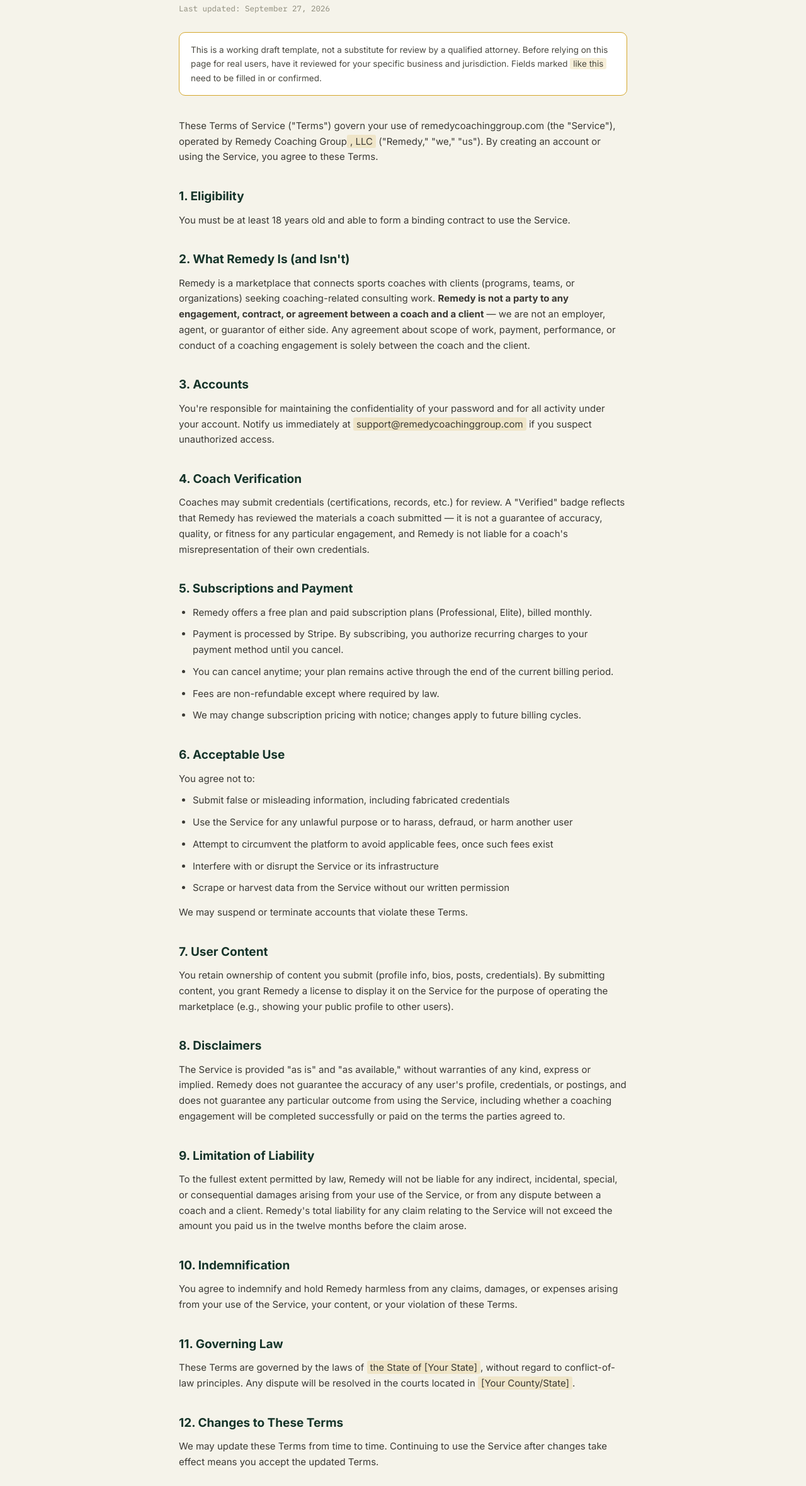
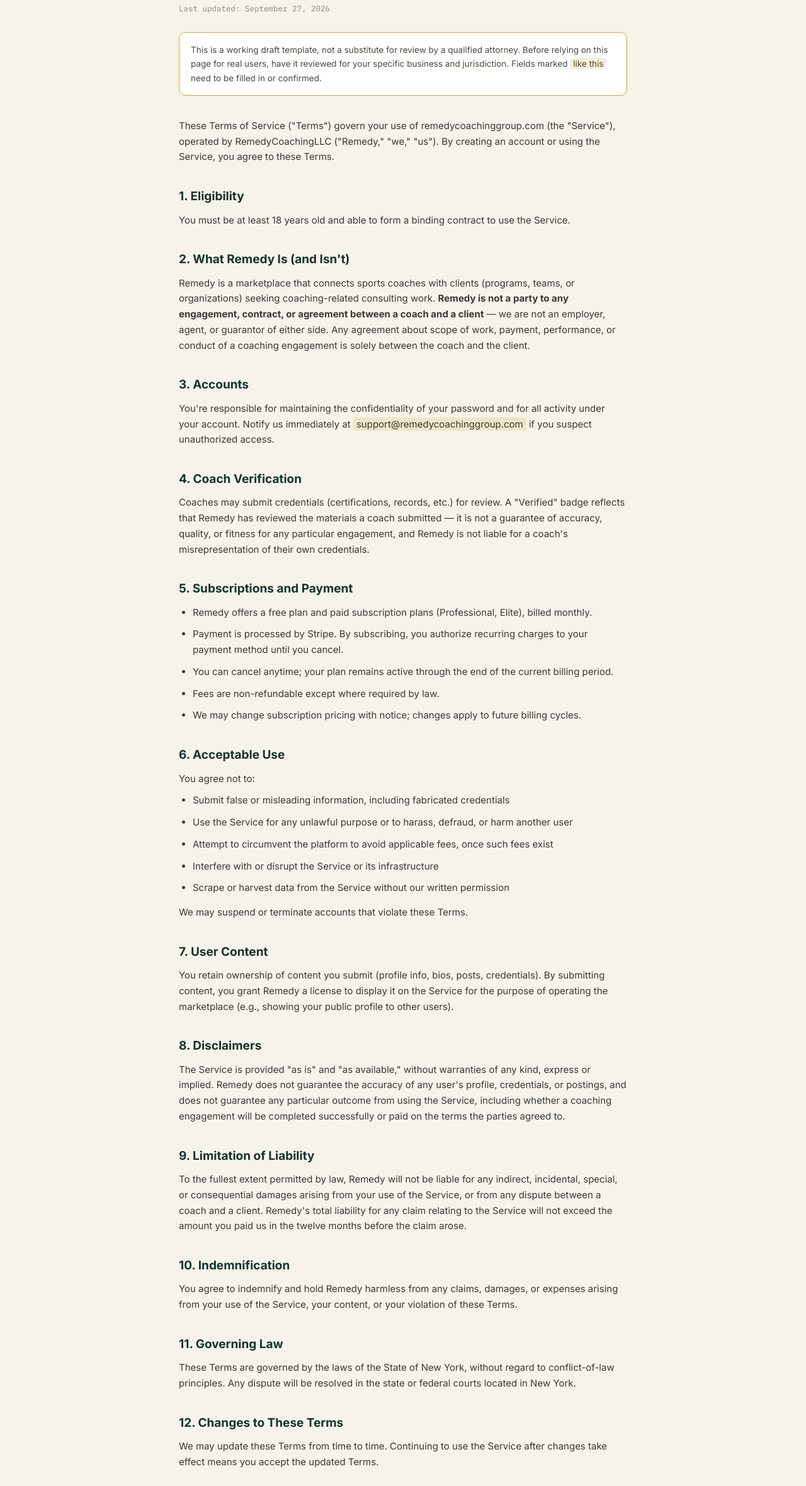
Before and after one commit to ahliklespice-coder/Remedycoachingmain, a website: page terms.html in a window 1280 px wide. Shown: the part 200-2560 px from the top of the page at 63% size. Drawn offline with Linux system fonts and the light colour scheme.

Commit message:
Fill in legal entity name (RemedyCoachingLLC) and NY governing-law jurisdiction

```diff
--- a/terms.html
+++ b/terms.html
@@ -60,7 +60,7 @@
       This is a working draft template, not a substitute for review by a qualified attorney. Before relying on this page for real users, have it reviewed for your specific business and jurisdiction. Fields marked <span class="placeholder">like this</span> need to be filled in or confirmed.
     </div>
 
-    <p>These Terms of Service ("Terms") govern your use of remedycoachinggroup.com (the "Service"), operated by Remedy Coaching Group<span class="placeholder">, LLC</span> ("Remedy," "we," "us"). By creating an account or using the Service, you agree to these Terms.</p>
+    <p>These Terms of Service ("Terms") govern your use of remedycoachinggroup.com (the "Service"), operated by RemedyCoachingLLC ("Remedy," "we," "us"). By creating an account or using the Service, you agree to these Terms.</p>
 
     <h2>1. Eligibility</h2>
     <p>You must be at least 18 years old and able to form a binding contract to use the Service.</p>
@@ -107,7 +107,7 @@
     <p>You agree to indemnify and hold Remedy harmless from any claims, damages, or expenses arising from your use of the Service, your content, or your violation of these Terms.</p>
 
     <h2>11. Governing Law</h2>
-    <p>These Terms are governed by the laws of <span class="placeholder">the State of [Your State]</span>, without regard to conflict-of-law principles. Any dispute will be resolved in the courts located in <span class="placeholder">[Your County/State]</span>.</p>
+    <p>These Terms are governed by the laws of the State of New York, without regard to conflict-of-law principles. Any dispute will be resolved in the state or federal courts located in New York.</p>
 
     <h2>12. Changes to These Terms</h2>
     <p>We may update these Terms from time to time. Continuing to use the Service after changes take effect means you accept the updated Terms.</p>
```
